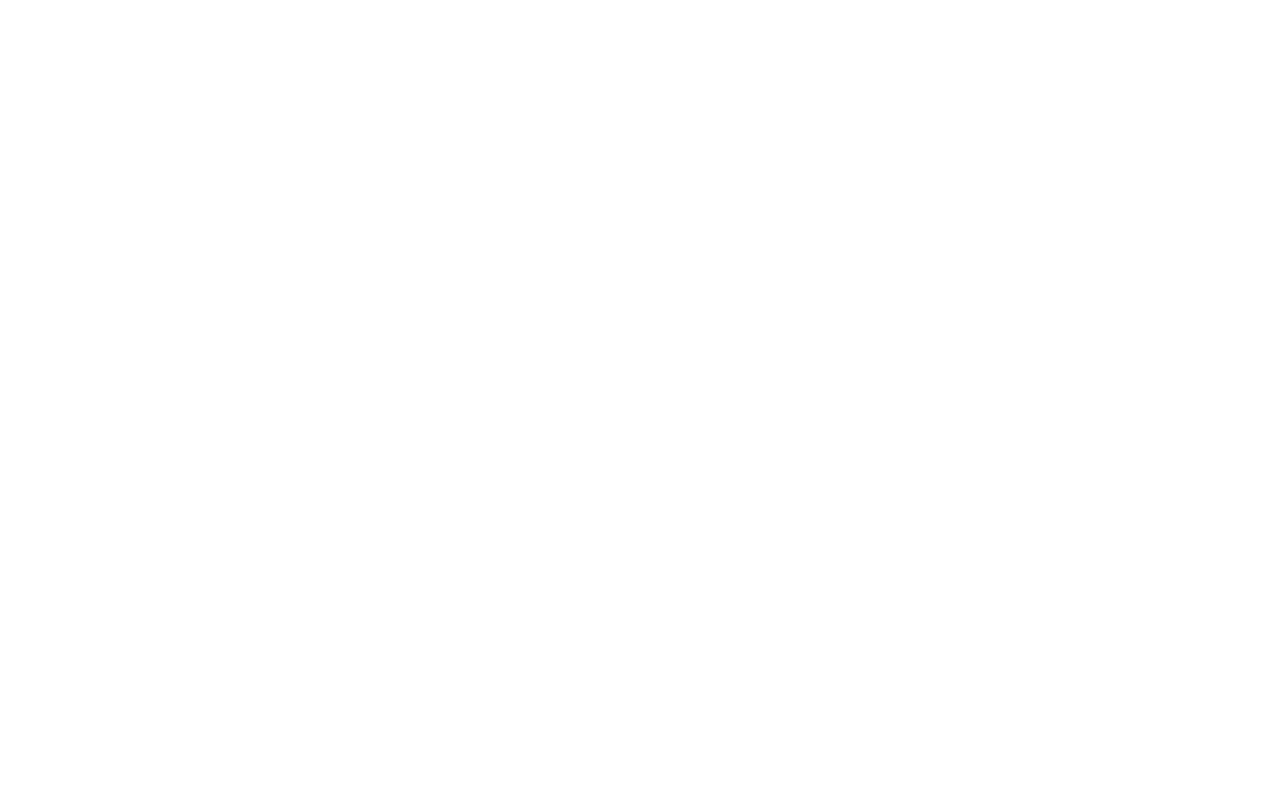
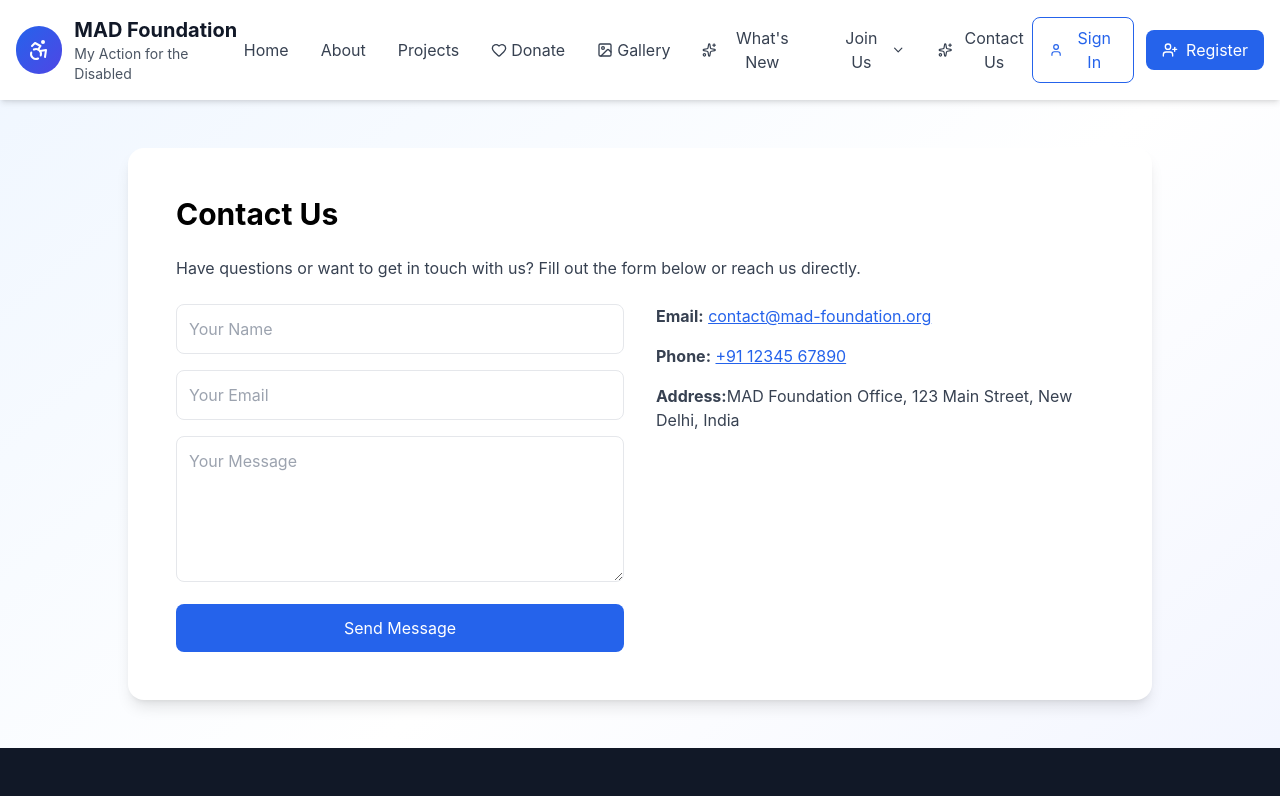
Before and after one commit to VohNetworkTech/MAD-Website, a React (Create React App) app: page /contact in a window 1280 px wide. Before the commit this address had no page. Shown: the top 796 px of the page. Built offline with nearby package versions, Linux system fonts and the light colour scheme.

Commit message:
contact page added

```diff
--- a/src/App.jsx
+++ b/src/App.jsx
@@ -12,6 +12,7 @@
 import PrivacyPolicy from './pages/PrivayPolicy';
 import RefundPolicy from './pages/RefundPolicy';
 import TermsConditions from './pages/TermsConditions';
+import ContactPage from './pages/ContactPage';
 
 function App() {
   return (
@@ -28,6 +29,7 @@
         <Route path="/privacy-policy" element={<PrivacyPolicy />} />
         <Route path="/refund-policy" element={<RefundPolicy />} />
         <Route path="/terms-conditions" element={<TermsConditions />} />
+        <Route path="/contact" element={<ContactPage />} />
       </Routes>
     </Router>
   );
--- a/src/components/common/Footer.jsx
+++ b/src/components/common/Footer.jsx
@@ -14,7 +14,7 @@
   const policyLinks = [
     { name: "Privacy Policy", path: "/privacy-policy" },
     { name: "Terms & Conditions", path: "/terms-conditions" },
-    { name: "Refund Policy", path: "/refund-policy" }
+    { name: "Refund Policy", path: "/refund-policy" },
   ];
 
   return (
--- a/src/components/common/Header.jsx
+++ b/src/components/common/Header.jsx
@@ -18,6 +18,8 @@
       window.location.href = '/gallery-page';
     } else if (page === 'whatsnew') {
       window.location.href = '/what-new';
+    } else if (page === 'contact') {
+      window.location.href = '/contact';
     }
   };
 
@@ -85,7 +87,10 @@
               </div>
             </div>
 
-            <a href="#contact" className="text-gray-700 hover:text-blue-600 transition-colors">Contact</a>
+           <button onClick={() => navigateTo('contact')} className="flex items-center space-x-1 text-gray-700 hover:text-blue-600 transition-colors">
+              <Sparkles className="w-4 h-4" />
+              <span>Contact Us</span>
+            </button>
           </nav>
 
           {/* Auth Buttons */}
@@ -157,7 +162,10 @@
                 </div>
               </div>
 
-              <a href="#contact" className="text-gray-700 hover:text-blue-600 transition-colors">Contact</a>
+              <button onClick={() => navigateTo('contact')} className="flex items-center space-x-2 text-gray-700 hover:text-blue-600 transition-colors">
+                <Sparkles className="w-4 h-4" />
+                <span>Contact</span>
+              </button>
 
               <div className="flex space-x-3 pt-3 border-t border-gray-200">
                 <button
--- /dev/null
+++ b/src/components/contact/ContactUs.jsx
@@ -0,0 +1,63 @@
+import React from "react";
+
+const ContactUs = () => {
+  return (
+    <div className="max-w-5xl mx-auto bg-white shadow-lg rounded-2xl p-8 md:p-12">
+      <h1 className="text-3xl font-bold mb-6 text-blue">Contact Us</h1>
+      <p className="mb-6 text-gray-700">
+        Have questions or want to get in touch with us? Fill out the form below or reach us directly.
+      </p>
+
+      <div className="grid md:grid-cols-2 gap-8">
+        {/* Contact Form */}
+        <form className="space-y-4">
+          <input
+            type="text"
+            placeholder="Your Name"
+            className="w-full border rounded-lg p-3 focus:outline-none focus:ring-2 focus:ring-[#8E1C30]"
+          />
+          <input
+            type="email"
+            placeholder="Your Email"
+            className="w-full border rounded-lg p-3 focus:outline-none focus:ring-2 focus:ring-[#8E1C30]"
+          />
+          <textarea
+            rows="5"
+            placeholder="Your Message"
+            className="w-full border rounded-lg p-3 focus:outline-none focus:ring-2 focus:ring-[#8E1C30]"
+          ></textarea>
+          <button
+            type="submit"
+            className="w-full bg-blue-600 text-white py-3 rounded-lg hover:bg-blue-700 transition"
+          >
+            Send Message
+          </button>
+        </form>
+
+        {/* Contact Information */}
+        <div className="space-y-4 text-gray-700">
+          <p>
+            <strong>Email:</strong>{" "}
+            <a href="mailto:contact@mad-foundation.org" className="text-blue-600 underline">
+              contact@mad-foundation.org
+            </a>
+          </p>
+          <p>
+            <strong>Phone:</strong>{" "}
+            <a href="tel:+911234567890" className="text-blue-600 underline">
+              +91 12345 67890
+            </a>
+          </p>
+          <p>
+            <strong>Address:</strong>
+            MAD Foundation Office,
+            123 Main Street,
+            New Delhi, India
+          </p>
+        </div>
+      </div>
+    </div>
+  );
+};
+
+export default ContactUs;
--- a/src/components/policy/PrivacyPolicy.jsx
+++ b/src/components/policy/PrivacyPolicy.jsx
@@ -1 +1 @@
-import React from "react"; const PrivacyPolicy = () => { return ( <div className="max-w-5xl mx-auto px-6 py-12"> <h1 className="text-3xl font-bold mb-6 text-[#8E1C30]"> Privacy and Policy </h1> <p className="mb-4"> MAD Foundation respects your privacy and is committed to safeguarding any information you share with us through this website. We collect only limited details necessary for communication, registration, or participation in our programs, and we use them solely for those purposes. Your trust is important to us, and we make every effort to keep your information secure. </p> <h2 className="text-xl font-semibold mb-3">To protect your data:</h2> <ul className="list-disc pl-6 space-y-2"> <li>We use secure systems and practices to safeguard the information you provide.</li> <li>Your information is not sold or shared with anyone, except secure hosting providers.</li> <li>Information is used only for communication, participation, or improving services.</li> <li>We encourage you to use strong passwords and keep them confidential.</li> <li> MAD Foundation reserves the right to update this Privacy Policy at any time. </li> </ul> <p className="mt-6"> For any concerns, you may contact us at{" "} <a href="mailto:contact@mad-foundation.org" className="text-blue-600 underline"> contact@mad-foundation.org </a> </p> </div> ); }; export default PrivacyPolicy;
+import React from "react"; const PrivacyPolicy = () => { return ( <div className="max-w-5xl mx-auto px-6 py-12"> <h1 className="text-3xl font-bold mb-6 text-blue"> Privacy and Policy </h1> <p className="mb-4"> MAD Foundation respects your privacy and is committed to safeguarding any information you share with us through this website. We collect only limited details necessary for communication, registration, or participation in our programs, and we use them solely for those purposes. Your trust is important to us, and we make every effort to keep your information secure. </p> <h2 className="text-xl font-semibold mb-3">To protect your data:</h2> <ul className="list-disc pl-6 space-y-2"> <li>We use secure systems and practices to safeguard the information you provide.</li> <li>Your information is not sold or shared with anyone, except secure hosting providers.</li> <li>Information is used only for communication, participation, or improving services.</li> <li>We encourage you to use strong passwords and keep them confidential.</li> <li> MAD Foundation reserves the right to update this Privacy Policy at any time. </li> </ul> <p className="mt-6"> For any concerns, you may contact us at{" "} <a href="mailto:contact@mad-foundation.org" className="text-blue-600 underline"> contact@mad-foundation.org </a> </p> </div> ); }; export default PrivacyPolicy;
--- a/src/components/policy/RefundPolicy.jsx
+++ b/src/components/policy/RefundPolicy.jsx
@@ -3,7 +3,7 @@
 const RefundPolicy = () => {
   return (
     <div className="max-w-5xl mx-auto px-6 py-12">
-      <h1 className="text-3xl font-bold mb-6 text-[#8E1C30]">
+      <h1 className="text-3xl font-bold mb-6 text-blue">
         Refund and Cancellation Policy
       </h1>
 
--- a/src/components/policy/TermsConditions.jsx
+++ b/src/components/policy/TermsConditions.jsx
@@ -3,7 +3,7 @@
 const TermsConditions = () => {
   return (
     <div className="max-w-5xl mx-auto px-6 py-12">
-      <h1 className="text-3xl font-bold mb-6 text-[#8E1C30]">
+      <h1 className="text-3xl font-bold mb-6 text-blue">
         Terms and Conditions
       </h1>
 
--- /dev/null
+++ b/src/pages/ContactPage.jsx
@@ -0,0 +1,44 @@
+import React, { useState } from "react";
+import Header from "../components/common/Header";
+import Footer from "../components/common/Footer";
+import AuthModal from "../components/common/AuthModal";
+import ContactUs from "../components/contact/ContactUs";
+
+const ContactPage = () => {
+  const [isAuthModalOpen, setIsAuthModalOpen] = useState(false);
+  const [authMode, setAuthMode] = useState("signin");
+
+  const openAuthModal = (mode) => {
+    setAuthMode(mode);
+    setIsAuthModalOpen(true);
+  };
+
+  const closeAuthModal = () => {
+    setIsAuthModalOpen(false);
+  };
+
+  return (
+    <div className="min-h-screen bg-gradient-to-br from-blue-50 via-white to-indigo-50">
+      {/* Header */}
+      <Header openAuthModal={openAuthModal} />
+
+      {/* Contact Us Content */}
+      <div className="py-12 px-6 md:px-12 lg:px-24">
+        <ContactUs />
+      </div>
+
+      {/* Footer */}
+      <Footer />
+
+      {/* Auth Modal */}
+      <AuthModal
+        isOpen={isAuthModalOpen}
+        onClose={closeAuthModal}
+        mode={authMode}
+        setMode={setAuthMode}
+      />
+    </div>
+  );
+};
+
+export default ContactPage;
```
